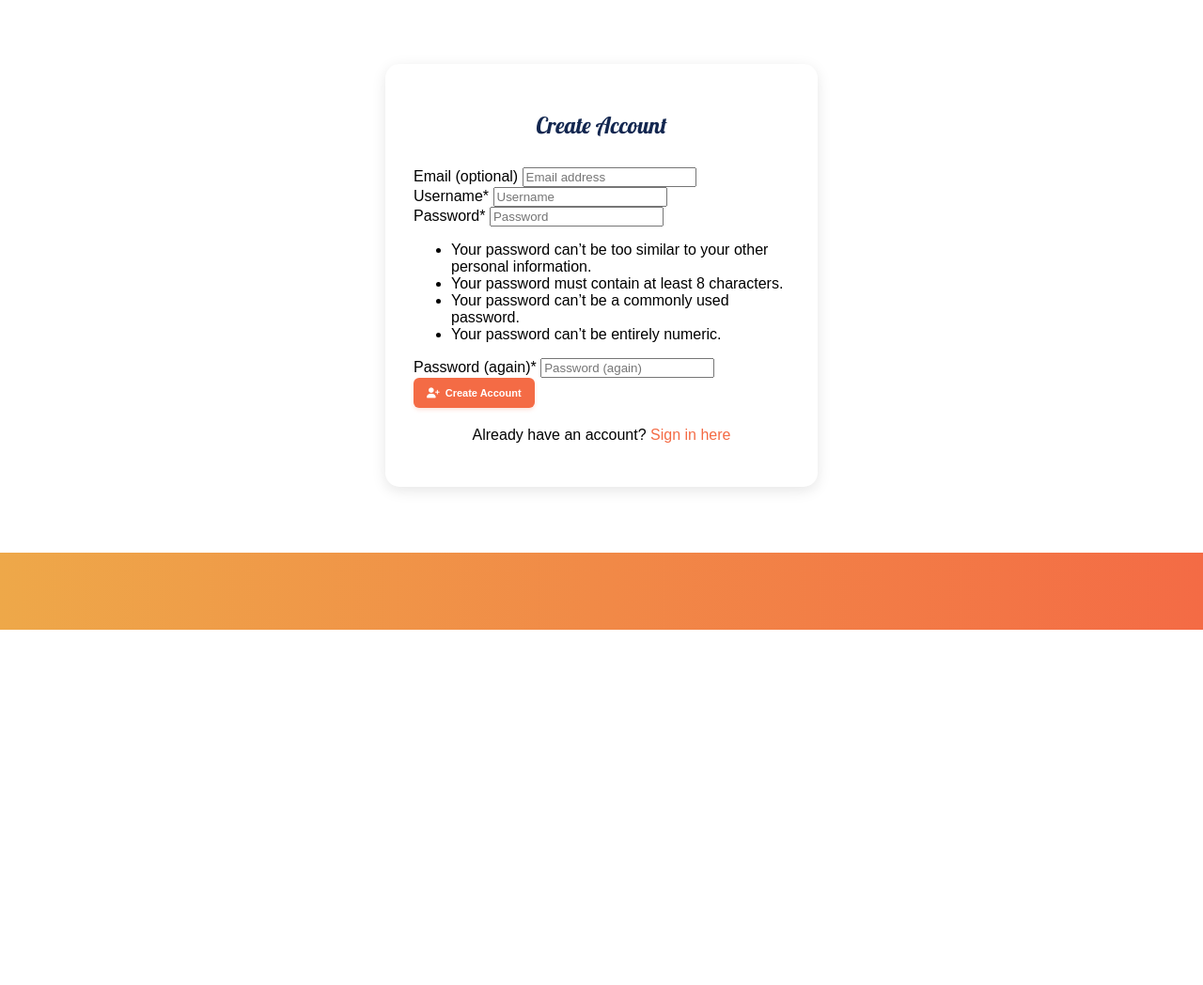
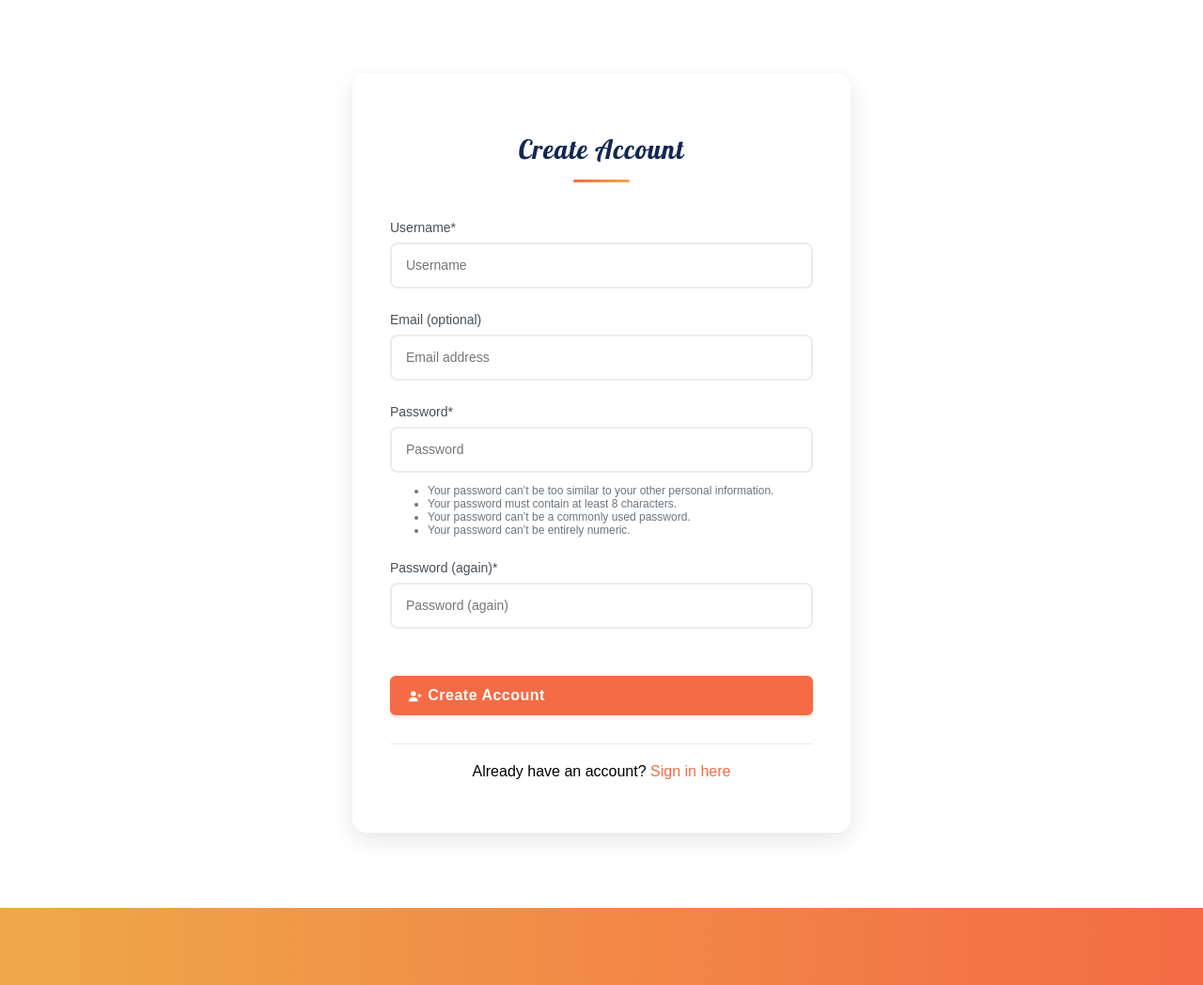
Before and after one commit to ByteNadeem/Ticksy, a Django app: page /accounts/signup/ in a window 1280 px wide. Shown: the part 82-1130 px from the top of the page at 94% size. Before the commit the page ends 752 px from the top, so only its background shows below. Run offline with Django 4.2, Linux system fonts and the light colour scheme; some libraries are stand-ins or nearby versions; some web fonts are replaced.

Commit message:
styles added to signup and login html

```diff
--- a/templates/account/signup.html
+++ b/templates/account/signup.html
@@ -4,65 +4,115 @@
 {% block title %}Register - Ticksy ToDo{% endblock %}
 
 {% block content %}
-<div class="auth-container">
-    <h2 class="lobster-regular">Create Account</h2>
+<div class="auth-container" id="signup-container" style="max-width: 450px; margin: 60px auto; padding: 40px; background: white; border-radius: 15px; box-shadow: 0 8px 25px rgba(0,0,0,0.1);">
+    <h2 class="lobster-regular" style="text-align: center; color: #132750; margin-bottom: 40px; font-size: 28px; letter-spacing: 1px; font-weight: 400; position: relative;">
+        Create Account
+        <span style="display: block; width: 60px; height: 3px; background: linear-gradient(to right, #f46b45, #eea849); margin: 15px auto 0; border-radius: 2px;"></span>
+    </h2>
 
     {% if form.errors %}
-        <div class="alert alert-danger">
+        <div class="alert alert-danger" style="background: #f8d7da; color: #721c24; padding: 15px; border-radius: 8px; margin-bottom: 25px; border: 1px solid #f5c6cb;">
             {{ form.errors }}
         </div>
     {% endif %}
 
     <form method="post" action="{% url 'account_signup' %}">
         {% csrf_token %}
-        {{ form|crispy }}
-        <button type="submit" class="btn-primary">
+
+        <!-- Individual form fields with proper spacing -->
+        <div style="margin-bottom: 25px;">
+            {{ form.username|as_crispy_field }}
+        </div>
+
+        <div style="margin-bottom: 25px;">
+            {{ form.email|as_crispy_field }}
+        </div>
+
+        <div style="margin-bottom: 25px;">
+            {{ form.password1|as_crispy_field }}
+        </div>
+
+        <div style="margin-bottom: 30px;">
+            {{ form.password2|as_crispy_field }}
+        </div>
+
+        <button type="submit" class="btn-primary" style="width: 100%; margin-top: 20px; padding: 12px 20px; font-size: 16px; font-weight: 600; letter-spacing: 0.5px;">
             <i class="fas fa-user-plus"></i> Create Account
         </button>
     </form>
 
-    <p class="auth-links">
-        Already have an account? <a href="{% url 'account_login' %}">Sign in here</a>
+    <p class="auth-links" style="text-align: center; margin-top: 30px; padding-top: 20px; border-top: 1px solid #e9ecef;">
+        Already have an account? <a href="{% url 'account_login' %}" style="color: #f46b45; text-decoration: none; font-weight: 500;">Sign in here</a>
     </p>
 </div>
 
 <style>
-.auth-container {
-    max-width: 400px;
-    margin: 50px auto;
-    padding: 30px;
-    background: white;
-    border-radius: 15px;
-    box-shadow: 0 4px 15px rgba(0,0,0,0.1);
+/* Enhanced form field alignment and styling */
+#signup-container .form-group,
+#signup-container .mb-3 {
+    margin-bottom: 25px !important;
 }
 
-.auth-container h2 {
-    text-align: center;
-    color: #132750;
-    margin-bottom: 30px;
+#signup-container label {
+    display: block !important;
+    margin-bottom: 8px !important;
+    font-weight: 500 !important;
+    color: #495057 !important;
+    font-size: 14px !important;
 }
 
-.auth-links {
-    text-align: center;
-    margin-top: 20px;
+#signup-container input[type="text"],
+#signup-container input[type="email"],
+#signup-container input[type="password"] {
+    width: 100% !important;
+    padding: 12px 15px !important;
+    border: 2px solid #e9ecef !important;
+    border-radius: 8px !important;
+    font-size: 14px !important;
+    transition: border-color 0.3s ease !important;
+    box-sizing: border-box !important;
+    display: block !important;
+    background: #fff !important;
 }
 
-.auth-links a {
-    color: #f46b45;
-    text-decoration: none;
+#signup-container input[type="text"]:focus,
+#signup-container input[type="email"]:focus,
+#signup-container input[type="password"]:focus {
+    border-color: #f46b45 !important;
+    box-shadow: 0 0 0 3px rgba(244, 107, 69, 0.1) !important;
+    outline: none !important;
 }
 
-.auth-links a:hover {
-    text-decoration: underline;
+/* Ensure consistent form control styling */
+#signup-container .form-control {
+    width: 100% !important;
+    padding: 12px 15px !important;
+    border: 2px solid #e9ecef !important;
+    border-radius: 8px !important;
+    font-size: 14px !important;
+    line-height: 1.5 !important;
+    box-sizing: border-box !important;
 }
 
-.alert-danger {
-    background: #f8d7da;
-    color: #721c24;
-    padding: 10px;
-    border-radius: 5px;
-    margin-bottom: 20px;
-    border: 1px solid #f5c6cb;
+#signup-container .form-control:focus {
+    border-color: #f46b45 !important;
+    box-shadow: 0 0 0 3px rgba(244, 107, 69, 0.1) !important;
+    outline: none !important;
+}
+
+/* Remove any default margins from crispy forms */
+#signup-container .form-text {
+    margin-top: 5px !important;
+    font-size: 12px !important;
+    color: #6c757d !important;
+}
+
+/* Align error messages properly */
+#signup-container .invalid-feedback {
+    display: block !important;
+    margin-top: 5px !important;
+    font-size: 12px !important;
+    color: #dc3545 !important;
 }
 </style>
 {% endblock %}
```
Also changed, not shown: templates/account/login.html (+94 -26 lines).
